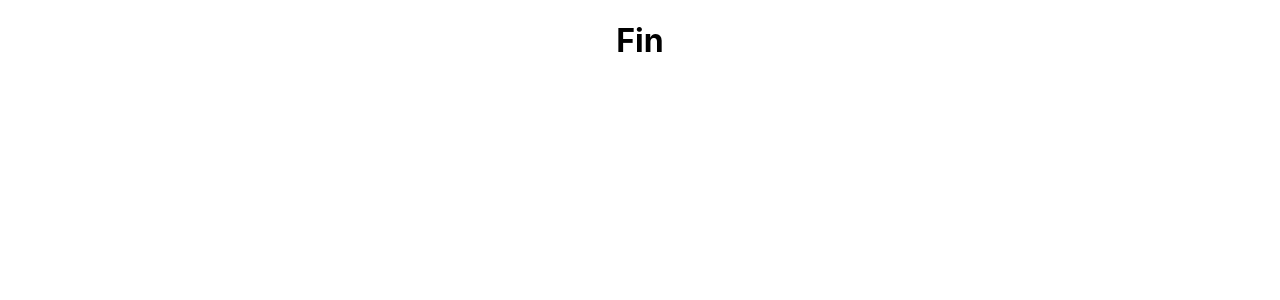
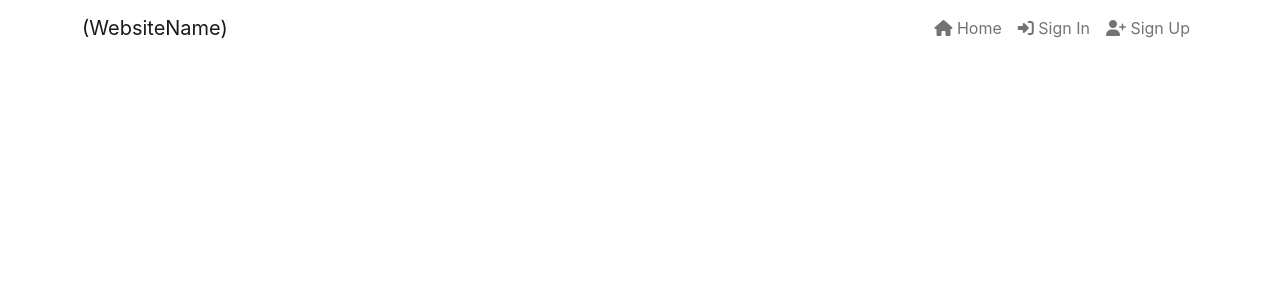
Before and after one commit to Code-Institute-Submissions/challenge, a React (Create React App) app: page / in a window 1280 px wide. Shown: the top 300 px of the page. Built offline with nearby package versions, Linux system fonts and the light colour scheme.

Commit message:
add NavBar Component

```diff
--- a/package.json
+++ b/package.json
@@ -3,17 +3,17 @@
   "version": "0.1.0",
   "engines": {
     "node": "16.x"
-    },
+  },
   "private": true,
   "dependencies": {
     "@testing-library/jest-dom": "^5.16.5",
     "@testing-library/react": "^11.2.7",
     "@testing-library/user-event": "^12.8.3",
     "axios": "^0.21.4",
-    "bootstrap": "^4.6.2",
+    "bootstrap": "^4.6.0",
     "jwt-decode": "^3.1.2",
     "react": "^17.0.2",
-    "react-bootstrap": "^1.6.6",
+    "react-bootstrap": "^1.6.3",
     "react-dom": "^17.0.2",
     "react-infinite-scroll-component": "^6.1.0",
     "react-router-dom": "^5.3.4",
--- a/public/index.html
+++ b/public/index.html
@@ -14,7 +14,21 @@
       manifest.json provides metadata used when your web app is installed on a
       user's mobile device or desktop. See https://developers.google.com/web/fundamentals/web-app-manifest/
     -->
-    <link rel="manifest" href="%PUBLIC_URL%/manifest.json" />
+    <link
+      rel="stylesheet"
+      href="https://cdn.jsdelivr.net/npm/bootstrap@5.2.3/dist/css/bootstrap.min.css"
+      integrity="sha384-rbsA2VBKQhggwzxH7pPCaAqO46MgnOM80zW1RWuH61DGLwZJEdK2Kadq2F9CUG65"
+      crossorigin="anonymous"
+    />
+    <link
+      rel="manifest"
+      href="%PUBLIC_URL%/manifest.json"
+      crossorigin="use-credentials"
+    />
+    <script
+      src="https://kit.fontawesome.com/f4cdc29b9e.js"
+      crossorigin="anonymous"
+    ></script>
     <!--
       Notice the use of %PUBLIC_URL% in the tags above.
       It will be replaced with the URL of the `public` folder during the build.
--- a/src/App.js
+++ b/src/App.js
@@ -1,9 +1,10 @@
-import './App.css';
+import "./App.css";
+import NavBar from "./components/NavBar";
 
 function App() {
   return (
-    <div className="App">
-      <h1>Fin</h1>
+    <div>
+      <NavBar />
     </div>
   );
 }
--- /dev/null
+++ b/src/components/NavBar.js
@@ -0,0 +1,30 @@
+import React from "react";
+import { Navbar, Container, Nav } from "react-bootstrap";
+
+const NavBar = () => {
+  return (
+    <div className="App">
+      <Navbar expand="sm" fixed="top">
+        <Container>
+          <Navbar.Brand>(WebsiteName)</Navbar.Brand>
+          <Navbar.Toggle aria-controls="basic-navbar-nav" />
+          <Navbar.Collapse id="basic-navbar-nav">
+            <Nav className="ms-auto text-start">
+              <Nav.Link>
+                <i className="fas fa-home"></i> Home
+              </Nav.Link>
+              <Nav.Link>
+                <i className="fas fa-sign-in-alt"></i> Sign In
+              </Nav.Link>
+              <Nav.Link>
+                <i className="fas fa-user-plus"></i> Sign Up
+              </Nav.Link>
+            </Nav>
+          </Navbar.Collapse>
+        </Container>
+      </Navbar>
+    </div>
+  );
+};
+
+export default NavBar;
```
Also changed, not shown: 1 other file (tests, documents, lock files or other folders).
